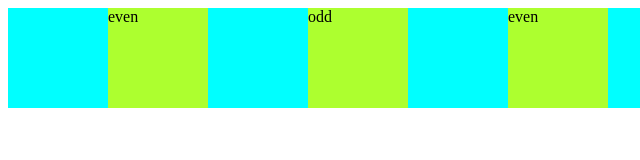
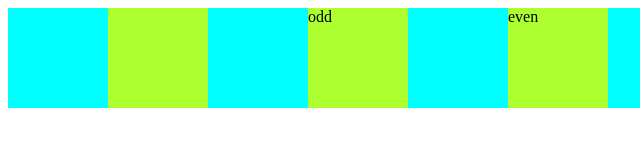
Before and after one commit to Yunicorn228/algorithm, a plain HTML site: page index.html in a window 1280 px wide. Shown: the full height of the page, 0-640 px from the left. Drawn offline with Linux system fonts and the light colour scheme.

Commit message:
even number

```diff
--- a/index.html
+++ b/index.html
@@ -11,7 +11,7 @@
 
     <body>
         <div></div>
-        <div class="even">even</div>
+        <div class="even"></div>
         <div></div>
         <div class="even">odd</div>
         <div></div>
```
